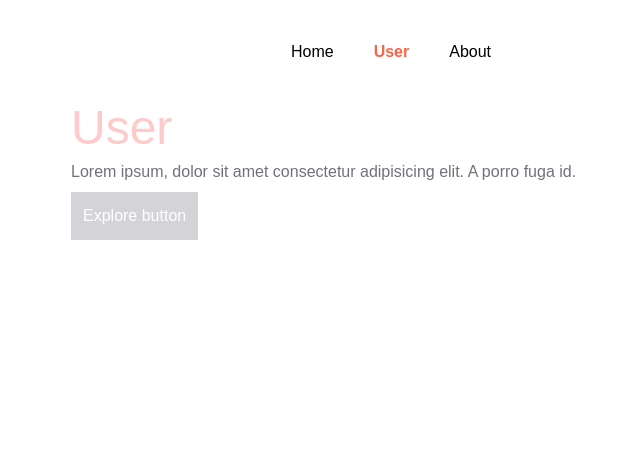
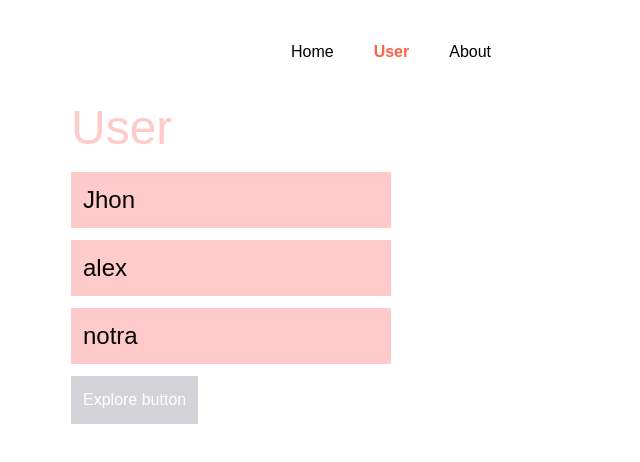
Before and after one commit to MohammadAshfaque/React-Learn, a React (Vite) app: page /user in a window 1280 px wide. Shown: the top 462 px of the page, without its empty margins (249-889 px from the left). Built offline with nearby package versions, Linux system fonts and the light colour scheme.

Commit message:
learn dynamic routing in react js

```diff
--- a/src/components/User.jsx
+++ b/src/components/User.jsx
@@ -1,11 +1,24 @@
-import React from 'react'
+import React from 'react';
+import { Link } from 'react-router-dom';
 
 function User() {
   return (
     <div className="w-1/2 m-auto mt-10">
         <h1 className='text-red-200 text-5xl mb-2'>User</h1>
+        <div className="flex w-1/2 flex-col mt-5">
+            <Link className="p-3 bg-red-200 text-2xl mb-3 hover:bg-red-300" to="/user/jhon">
+            Jhon
+            </Link>
+            <Link className="p-3 bg-red-200 text-2xl mb-3 hover:bg-red-300" to="/user/alex">
+            alex
+            </Link>
+            <Link className="p-3 bg-red-200 text-2xl mb-3 hover:bg-red-300" to="/user/notra">
+            notra
+            </Link>
 
-        <p className='mb-2 text-zinc-500'>Lorem ipsum, dolor sit amet consectetur adipisicing elit. A porro fuga id.</p>
+        </div>
+
+
         <button className='text-white p-3 bg-zinc-300'>Explore button</button>
     </div>
   )
--- /dev/null
+++ b/src/components/UserDetail.jsx
@@ -0,0 +1,21 @@
+import React from 'react'
+import { useNavigate, useParams } from 'react-router-dom'
+
+const UserDetail = () => {
+    const {name} = useParams();
+    const navigate = useNavigate();
+
+    const GoBackHandler = ()=>{
+        navigate("/user");
+    }
+  return (
+    <div className="w-1/2 m-auto mt-10">
+        <h1 className='text-red-200 text-5xl mb-2'>User Detail</h1>
+
+        <h1 className='text-2xl mt-3'>hii!{name}</h1>
+        <button onClick={GoBackHandler} className='mt-5 text-white px-3 py-2 bg-red-300'>Go Back</button>
+    </div>
+  )
+}
+
+export default UserDetail
--- a/src/utils/Routing.jsx
+++ b/src/utils/Routing.jsx
@@ -3,6 +3,7 @@ import Home from '../components/Home';
 import User from '../components/User';
 import About from '../components/About';
 import {Route, Routes} from "react-router-dom";
+import UserDetail from '../components/UserDetail';
 
 const Routing = () => {
   return (
@@ -10,6 +11,7 @@ const Routing = () => {
 
         <Route path="/" element ={<Home/>}/>
         <Route path="/user" element ={<User/>}/>
+        <Route path="/user/:name" element= {<UserDetail/>}/>
         <Route path="/about" element ={<About/>}/>
       </Routes>
   )
```
